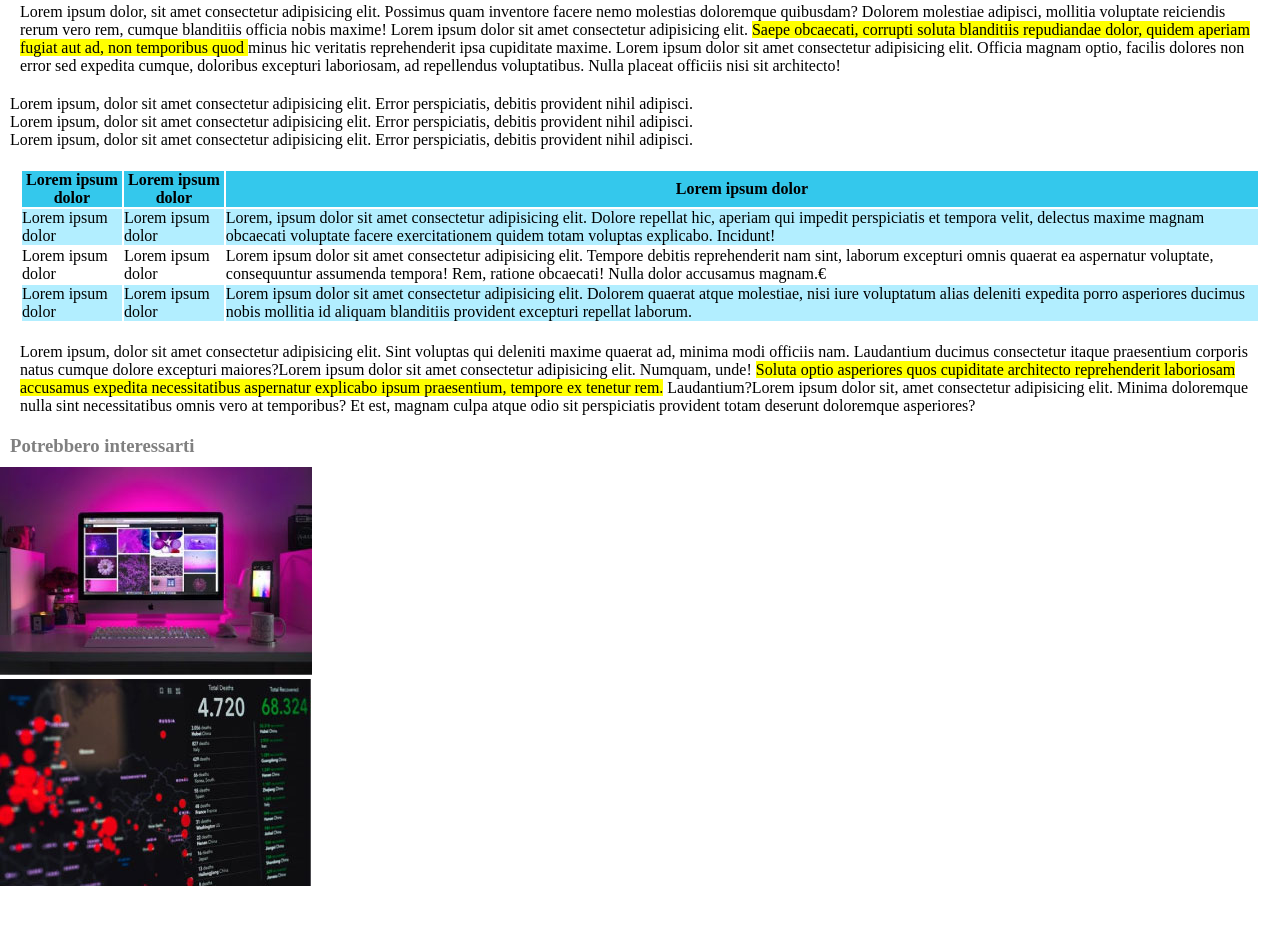
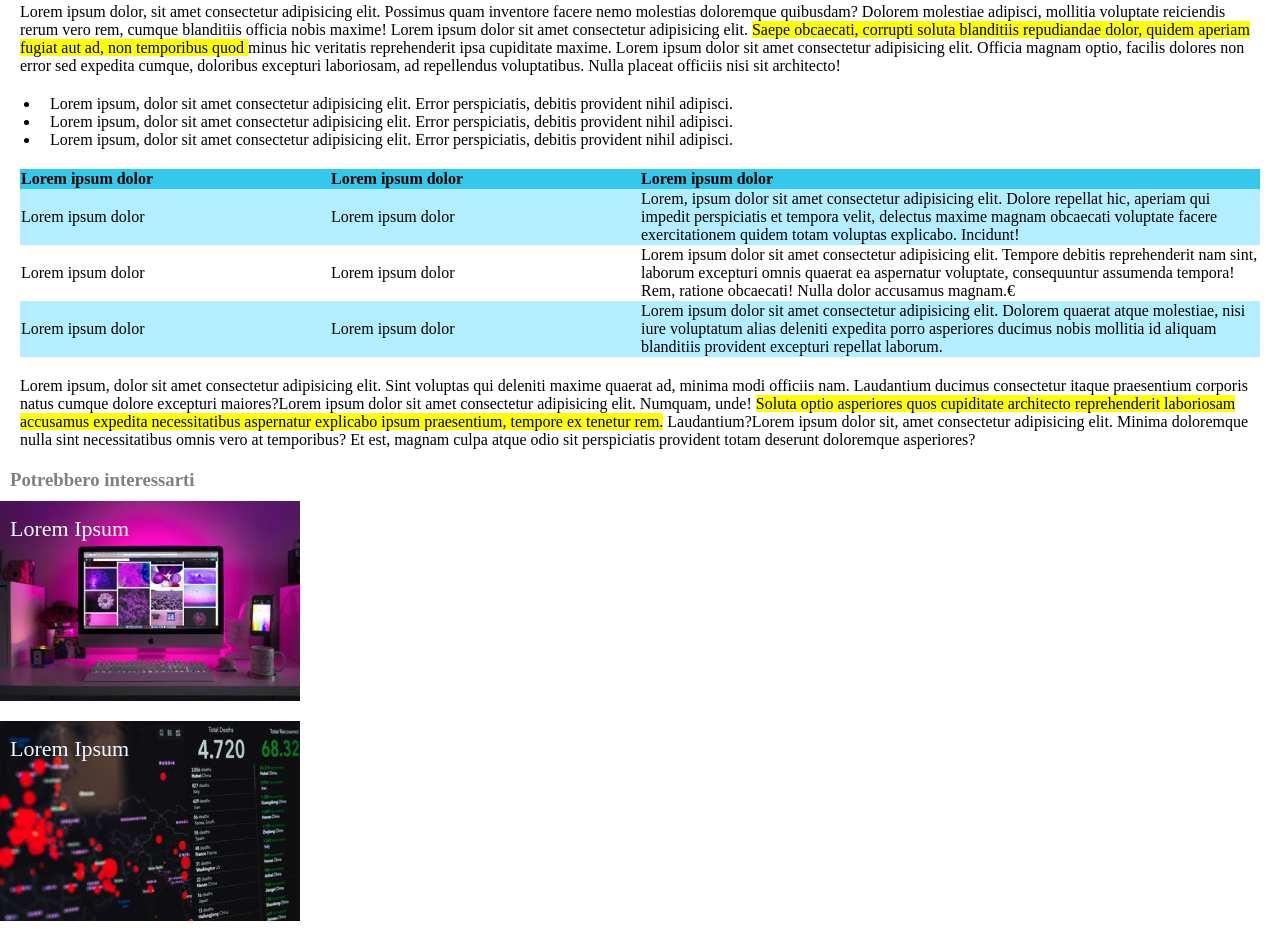
Before and after one commit to valentinobellini/html-css-booleaner, a plain HTML site: page index.html in a window 1280 px wide. Shown: the part 724-1665 px from the top of the page. Before the commit the page ends 1614 px from the top, so only its background shows below. Drawn offline with Linux system fonts and the light colour scheme.

Commit message:
create header+footer _ update css

```diff
--- a/CSS/style.css
+++ b/CSS/style.css
@@ -1,23 +1,22 @@
 *{
     margin: 0;
-    padding: 0;
 }
 
+
 /* header */
-.head_color {
+header {
     background-color: rgb(13, 171, 219);
+    background-image: url("../img/pattern.png");
     height: 150px;
 }
 
-.pattern_layer {
-    height: 100%;
-    width: 100%;
+.logo {
+    height: 50px;
+    margin-top: 80px;
+    margin-left: 10px;
 }
 
-.pattern {
-    height: 100%;
 
-}
 
 
 /* main */
@@ -59,23 +58,64 @@ p {
     background-color: yellow;
 }
 
+
+
+
+
+
+/* table */
+table {
+    border-spacing: 0px;
+    margin: 20px;
+}
+
+.d25 {
+    width: 25%;
+}
+
+.d50 {
+    width: 50%;
+}
+
 .thead {
+    text-align: left;
+    margin: 0;
+    padding: 0;
     background-color: rgb(52, 200, 236);
 }
 
 .tr1 {
+    margin: 0;
+    padding: 0;
     background-color: rgb(178, 238, 255);
 }
 
-table {
-    margin: 20px;
-}
 
+
+
+/* footer */
 .footer_text {
     color: grey;
     margin: 10px;
 }
 
-.image_footer {
-    position: relative;
+.footer_img_1 {
+    height: 200px;
+    width: 300px;
+    background-image: url(../img/monitor.jpg);
+    margin-bottom: 20px;
 }
+
+.footer_img_2 {
+    height: 200px;
+    width: 300px;
+    background-image: url(../img/graph.jpg);
+    margin-bottom: 20px;
+}
+
+
+.image_text {
+    padding-top: 15px;
+    font-size: 22px;
+    color: aliceblue;
+}
--- a/index.html
+++ b/index.html
@@ -9,14 +9,8 @@
 <body>
 
     <!-- header -->
-    <header class="head_color">
-        <div class="pattern_layer">
-            <img class="pattern" src="./img/pattern.png" alt="">
-            <div>
-                <img src="./img/logo.svg" alt="">
-            </div>
-        </div>
-
+    <header>
+        <img class="logo" src="./img/logo.svg" alt="">
 
     </header>
 
@@ -63,7 +57,7 @@
      </p>
 
     <!-- list -->
-     <ul>
+    <ul>
         <li>
             <p>Lorem ipsum, dolor sit amet consectetur adipisicing elit. Error perspiciatis, debitis provident nihil adipisci.</p>
         </li>
@@ -75,15 +69,15 @@
         <li>
             <p>Lorem ipsum, dolor sit amet consectetur adipisicing elit. Error perspiciatis, debitis provident nihil adipisci.</p>
         </li>
-     </ul>
+    </ul>
 
-     <!-- table -->
+    <!-- table -->
       <table>
         <thead>
             <tr class="thead">
-                <th><strong>Lorem ipsum dolor</strong></th>
-                <th><strong>Lorem ipsum dolor</strong></th>
-                <th><strong>Lorem ipsum dolor</strong></th>
+                <th class="d25"><strong>Lorem ipsum dolor</strong></th>
+                <th class="d25"><strong>Lorem ipsum dolor</strong></th>
+                <th class="d50"><strong>Lorem ipsum dolor</strong></th>
             </tr>
         </thead>
 
@@ -117,12 +111,12 @@
             Potrebbero interessarti
         </h3>
 
-        <div>
-            <img class="image_footer" src="./img/monitor.jpg" alt="immagine monitor">
+        <div class="footer_img_1">
+           <p class="image_text">Lorem Ipsum</p>
         </div>
 
-        <div>
-            <img class="image_footer" src="./img/graph.jpg" alt="immagine graph">
+        <div class="footer_img_2">
+          <p class="image_text">Lorem Ipsum</p>
         </div>
      </footer>
 
```
